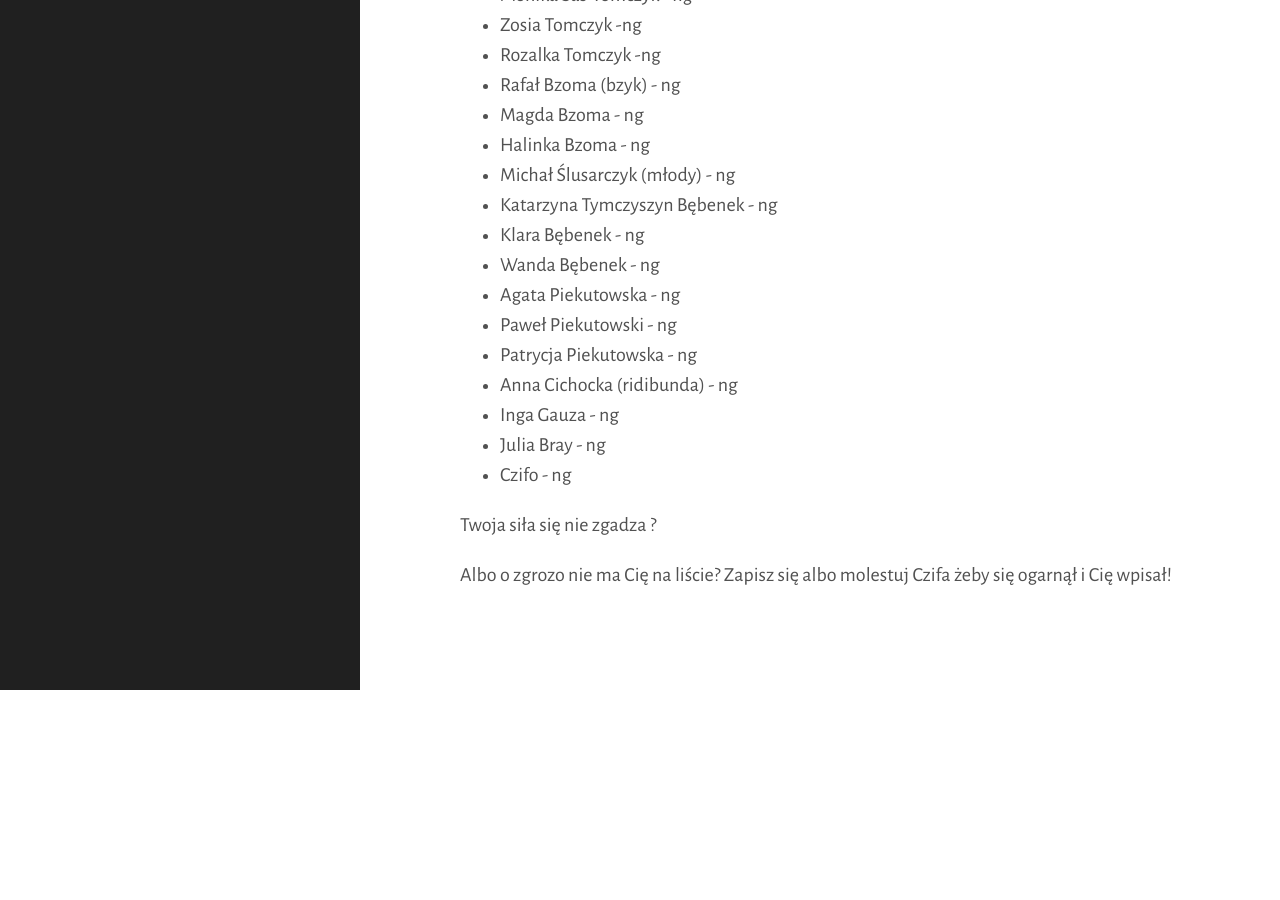
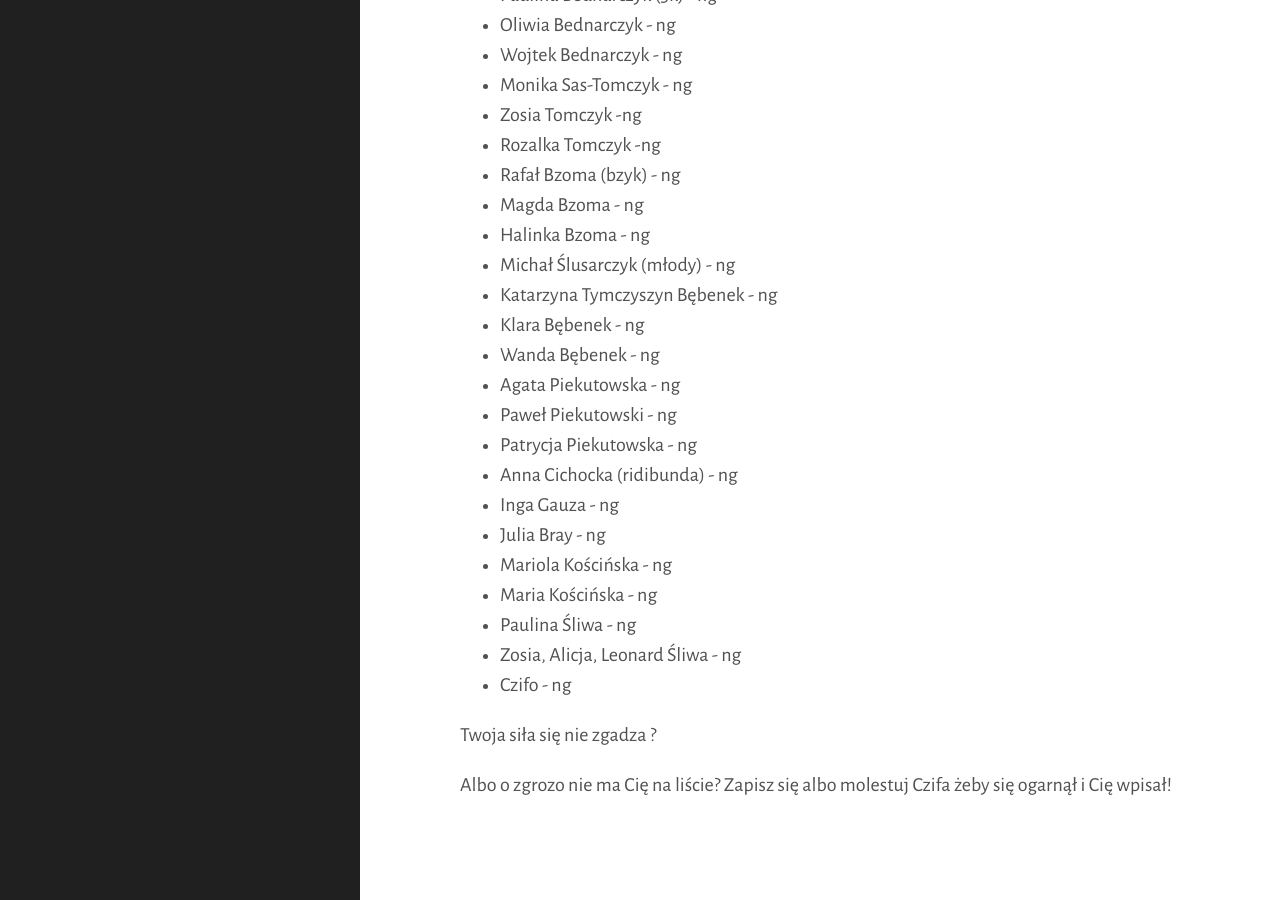
Before and after one commit to tasuki/lsg, a Jekyll site: the page built from zarejestrowani.md, in a window 1280 px wide and 900 px high, scrolled down 2270 px. Built offline with Jekyll 4.4.1, drawn with Linux system fonts in a browser that asks for light colours; before the commit the page ends 2960 px from its top, so only the background shows below that; some of the changed text lies outside the part shown.

Commit message:
Update zarejestrowani.md

```diff
--- a/zarejestrowani.md
+++ b/zarejestrowani.md
@@ -41,6 +43,7 @@ Zarejestrowani uczestnicy, mniej więcej według stopnia:
 - Maciej Łacny - 9k
 - Weronika Łacny - 10k
 - Michal Flach (minewen) - 10k
+- Szymon Śliwa - ok 10k
 - Zofia Bugaj - 13k
 - Kacper Barcicki - 13k
 - Jan Opawski - 14k
@@ -93,6 +96,10 @@ Zarejestrowani uczestnicy, mniej więcej według stopnia:
 - Anna Cichocka (ridibunda) - ng
 - Inga Gauza - ng
 - Julia Bray - ng
+- Mariola Kościńska - ng
+- Maria Kościńska - ng
+- Paulina Śliwa - ng
+- Zosia, Alicja, Leonard Śliwa - ng
 - Czifo - ng
 
 
```
Also changed, not shown: other parts of zarejestrowani.md (+2 -0 lines).
